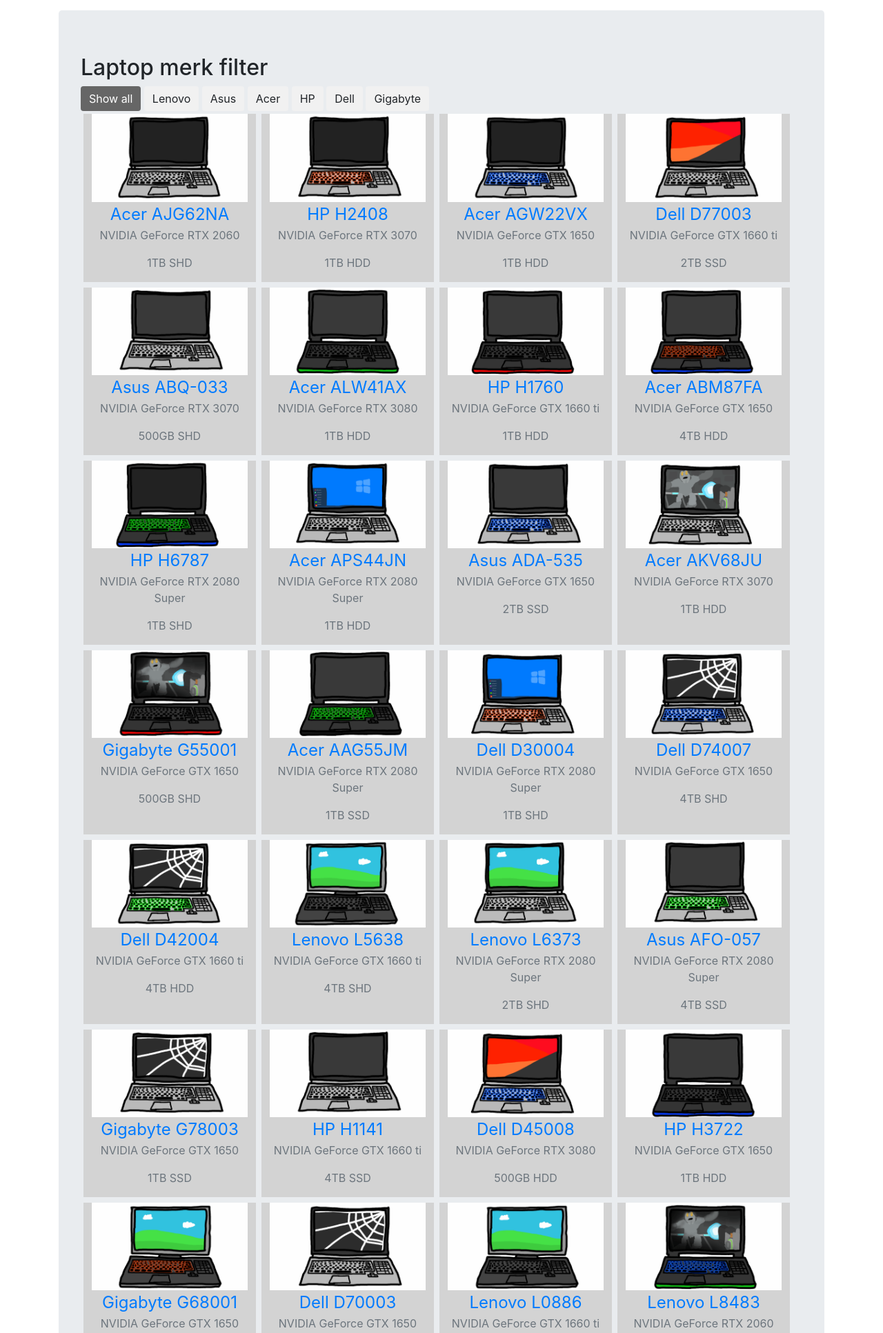
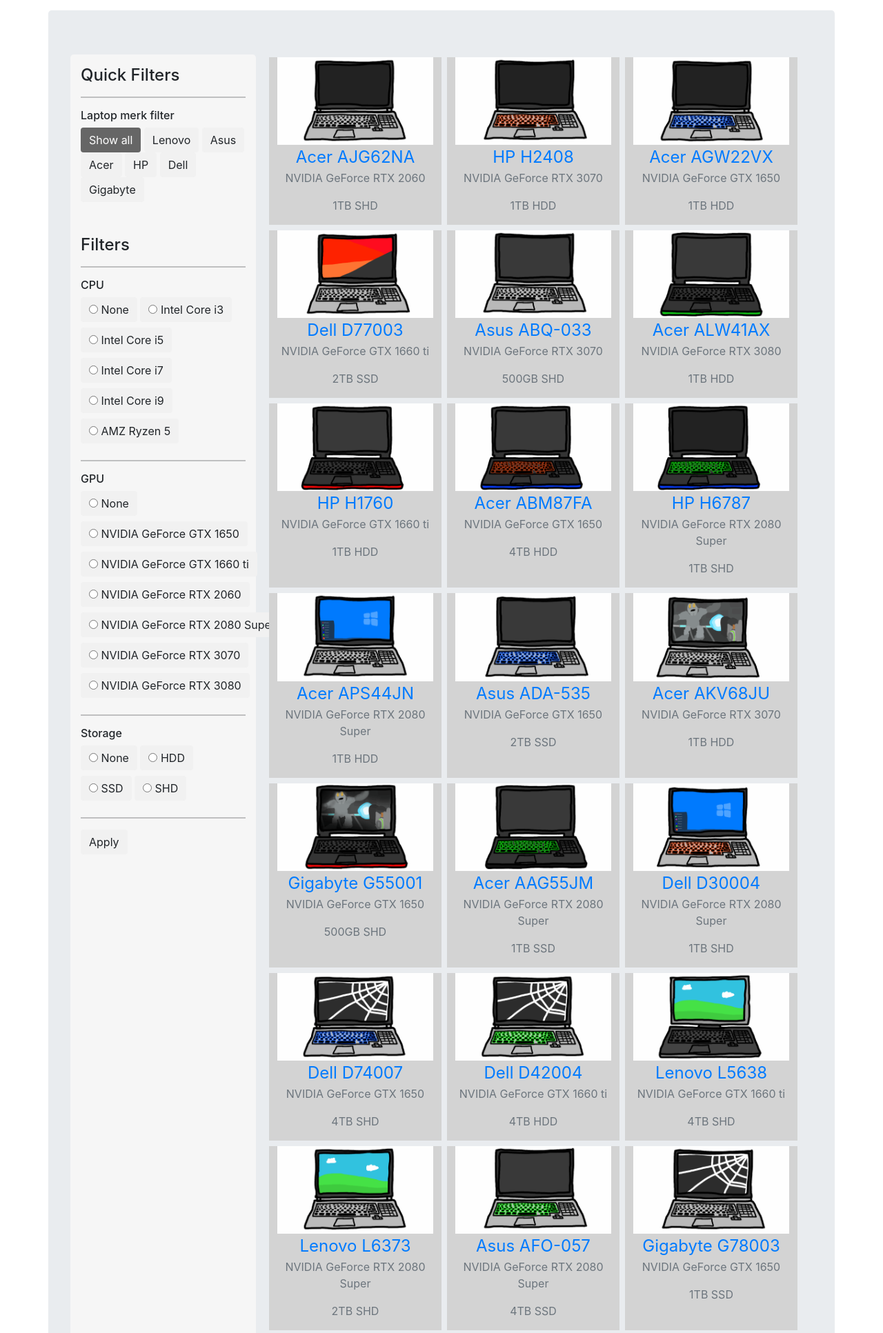
Before and after one commit to MauriceBoendermaker/GenericGoods, a PHP site: page / in a window 1280 px wide. Shown: the part 56-1989 px from the top of the page at 69% size. Run offline with PHP 8.4, Linux system fonts and the light colour scheme; data comes from the database, SQL or seed files in the repository.

Commit message:
Added Filter Bar

```diff
--- a/index.php
+++ b/index.php
@@ -93,11 +93,12 @@
     </div>
 </nav>
 <div class="container" style="padding-top: 15px;">
-
-
-    <div class="jumbotron">
-        <h2>Laptop merk filter</h2>
-        <div id="filtertnContainer">
+    <div class="jumbotron row">
+        <div class="col-lg-3 pt-3" style="background-color: #f6f6f6; border-radius: 5px">
+            <h4>Quick Filters</h4>
+            <hr>
+            <h6>Laptop merk filter</h6>
+            <div id="filtertnContainer" class="mb-5">
                 <button class="btn active" onclick="filterSelection('all')"> Show all</button>
                 <button class="btn" onclick="filterSelection('Lenovo')"> Lenovo</button>
                 <button class="btn" onclick="filterSelection('Asus')"> Asus</button>
@@ -106,7 +107,76 @@
                 <button class="btn" onclick="filterSelection('Dell')"> Dell</button>
                 <button class="btn" onclick="filterSelection('Gigabyte')"> Gigabyte</button>
             </div>
-        <div class="row mx-auto">
+            <h4>Filters</h4>
+            <form>
+                <hr>
+                <fieldset>
+                    <h6>CPU</h6>
+                    <label class="btn">
+                        <input type="radio" name="cpu" value=""> None
+                    </label>
+                    <label class="btn">
+                        <input type="radio" name="cpu" value="1"> Intel Core i3
+                    </label>
+                    <label class="btn">
+                        <input type="radio" name="cpu" value="2"> Intel Core i5
+                    </label>
+                    <label class="btn">
+                        <input type="radio" name="cpu" value="3"> Intel Core i7
+                    </label>
+                    <label class="btn">
+                        <input type="radio" name="cpu" value="4"> Intel Core i9
+                    </label>
+                    <label class="btn">
+                        <input type="radio" name="cpu" value="5"> AMZ Ryzen 5
+                    </label>
+                </fieldset>
+                <hr>
+                <fieldset>
+                    <h6>GPU</h6>
+                    <label class="btn">
+                        <input type="radio" name="gpu" value=""> None
+                    </label>
+                    <label class="btn">
+                        <input type="radio" name="gpu" value="1"> NVIDIA GeForce GTX 1650
+                    </label>
+                    <label class="btn">
+                        <input type="radio" name="gpu" value="2"> NVIDIA GeForce GTX 1660 ti
+                    </label>
+                    <label class="btn">
+                        <input type="radio" name="gpu" value="3"> NVIDIA GeForce RTX 2060
+                    </label>
+                    <label class="btn">
+                        <input type="radio" name="gpu" value="4"> NVIDIA GeForce RTX 2080 Super
+                    </label>
+                    <label class="btn">
+                        <input type="radio" name="gpu" value="5"> NVIDIA GeForce RTX 3070
+                    </label>
+                    <label class="btn">
+                        <input type="radio" name="gpu" value="6"> NVIDIA GeForce RTX 3080
+                    </label>
+                </fieldset>
+                <hr>
+                <fieldset>
+                    <h6>Storage</h6>
+                    <label class="btn">
+                        <input type="radio" name="storagetype" value=""> None
+                    </label>
+                    <label class="btn">
+                        <input type="radio" name="storagetype" value="HDD"> HDD
+                    </label>
+                    <label class="btn">
+                        <input type="radio" name="storagetype" value="SSD"> SSD
+                    </label>
+                    <label class="btn">
+                        <input type="radio" name="storagetype" value="SHD"> SHD
+                    </label>
+                </fieldset>
+                <hr>
+                <button class="btn" type="submit">Apply</button>
+            </form>
+        </div>
+        <div class="col-lg-9 row mx-auto">
         <?php
         $sql = "";
 
@@ -118,6 +188,9 @@
             $queries = [];
             foreach ($filters as $key => $value) {
                 $val = htmlspecialchars($value);
+
+                if (empty($val)) continue;
+
                 switch (htmlspecialchars($key)) {
                     case "search":
                         array_push($queries, "( `name` LIKE '%{$val}%' OR `identifier` LIKE '%{$val}%')");
@@ -139,7 +212,10 @@
                         break;
                 }
             }
+            if (count($queries) > 0)
                 $sql .= implode(" AND ", $queries);
+            else
+                $sql = "SELECT * FROM `laptop`";
         } else
             $sql = "SELECT * FROM `laptop`";
 
```
Lines whose indentation alone changed are shown as unchanged.
